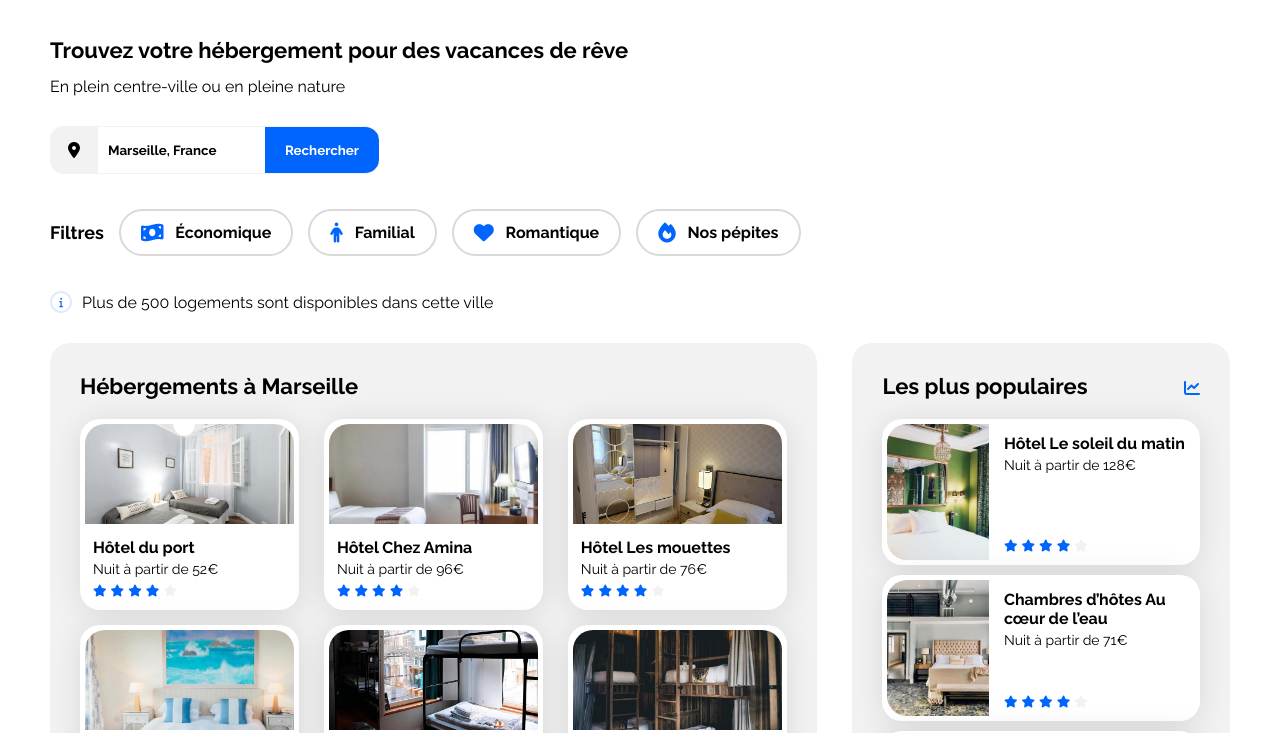
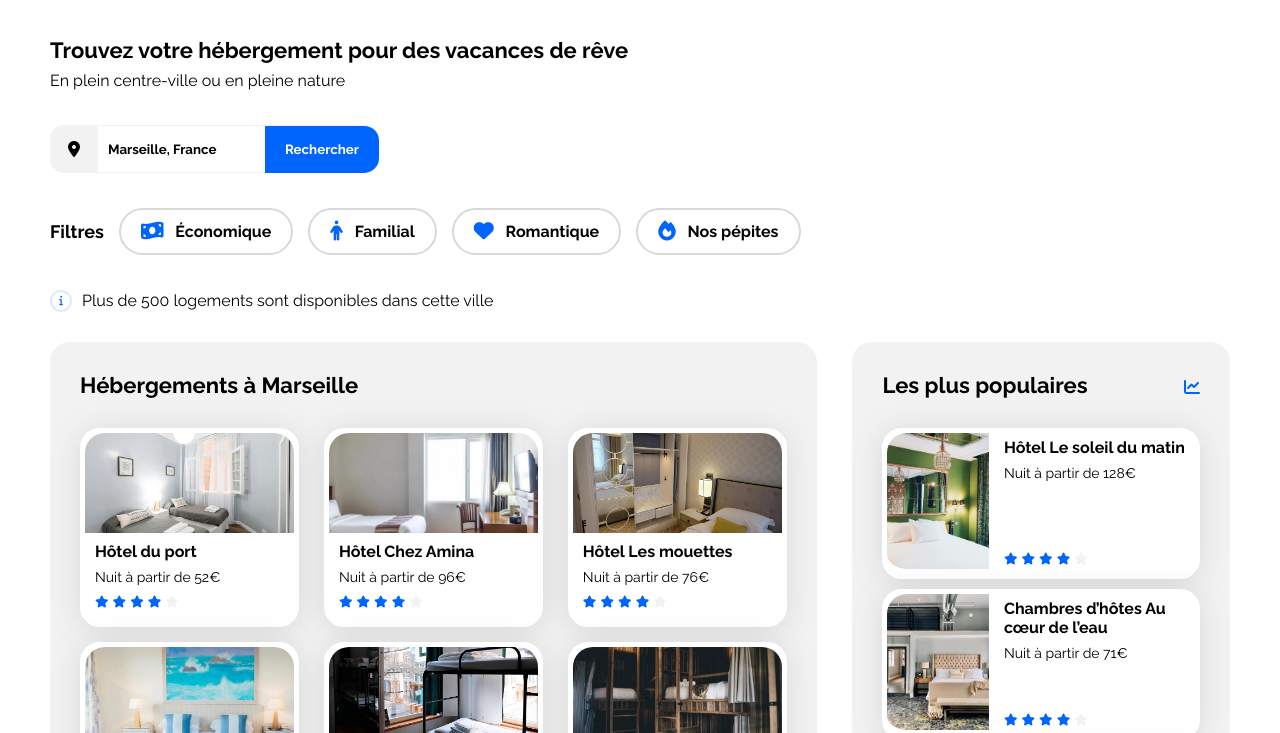
Before and after one commit to jackvpt/booki, a plain HTML site: page index.html in a window 1280 px wide. Shown: the part 41-774 px from the top of the page. Drawn offline with Linux system fonts and the light colour scheme.

Commit message:
CSS compliance with Figma Maquette

```diff
--- a/css/style.css
+++ b/css/style.css
@@ -30,27 +30,35 @@ a {
 }
 
 .section-title {
-    margin: 0 0 20px;
+    margin: 0 0 30px;
 }
 
 .card {
     background-color: white;
     border-radius: 20px;
-    padding: 5px;
+    border: 5px solid white;
     filter: drop-shadow(0px 3px 15px rgba(0, 0, 0, 0.1));
+    padding-bottom: 10px;
 }
 
 .card img {
     object-fit: cover;
+    border-bottom: 5px solid white;
 }
 
 .card-title {
     font-size: 16px;
-    font-weight: bold;
+    font-weight: 700;
 }
 
 .card-subtitle {
     font-size: 14px;
+}
+
+.card-txt{
+    display:flex;
+    flex-direction: column;
+    gap:8px;
 }
 
 .euro {
@@ -61,30 +69,37 @@ a {
     color: var(--main-bg-color);
 }
 
+p{
+    margin:0;
+}
+
 h1 {
     font-size: 22px;
-    font-weight: bold;
+    font-weight: 700;
+    margin: 15px 0 8px 0;
 }
 
 h2 {
     font-size: 22px;
-    font-weight: bold;
+    font-weight: 700;
 }
 
 h3 {
     font-size: 18px;
     font-weight: bold;
+    margin:0;
 }
 
 h4 {
     font-size: 16px;
-    font-weight: bold;
+    font-weight: 700;
+    margin:0;
 }
 
 h5 {
     font-size: 16px;
     font-weight: normal;
-    margin:0;
+    margin: 0;
 }
 
 /* =========================================== */
@@ -117,7 +132,7 @@ h5 {
 }
 
 .header-text {
-    margin: 40px 0 30px 0;
+    margin: 40px 0 35px 0;
 }
 
 /* =========================================== */
@@ -127,7 +142,7 @@ h5 {
     display: flex;
     flex-direction: row;
     height: 48px;
-    margin-bottom: 30px;
+    margin-bottom: 35px;
 }
 
 .location-icon {
@@ -167,11 +182,11 @@ h5 {
     background-color: var(--main-color);
     color: white;
     font-weight: bold;
-    border-radius: 0 14px 14px 0;
+    border-radius: 0 15px 15px 0;
     border-left: 0;
     border-top: 1px solid var(--main-bg-color);
     border-right: 0;
-    border-bottom: 1px solid var(--main-bg-color);
+    border-bottom: 1px solid var(--main-color);
     text-align: center;
     padding: 0 20px;
     cursor: pointer;
@@ -190,7 +205,7 @@ h5 {
     flex-direction: row;
     align-items: center;
     font-weight: bold;
-    margin-bottom: 30px;
+    margin-bottom: 35px;
 }
 
 .filter-text {
@@ -294,25 +309,14 @@ h5 {
 }
 
 .hebergements-cards .card-content {
-    padding-left: 8px;
+    padding: 0 10px;
     display: flex;
     flex-direction: column;
     justify-content: space-between;
+    gap:8px;
     box-sizing: border-box;
 }
 
-.hebergements-cards .card-title {
-    margin-top: 10px;
-    margin-bottom: 4px;
-}
-
-.hebergements-cards .card-subtitle {
-    margin: 0 0 4px 0;
-}
-
-.hebergements-cards .card-rating {
-    margin-bottom: 5px;
-}
 
 .display-more {
     font-weight: bold;
@@ -345,6 +349,7 @@ h5 {
 
 .populaires-cards .card {
     display: flex;
+    padding-bottom:0;
 }
 
 .populaires-cards img {
@@ -356,7 +361,7 @@ h5 {
 
 .populaires-cards .card-content {
     width: 67%;
-    padding-left: 15px;
+    padding: 5px 0 5px 15px;
     display: flex;
     flex-direction: column;
     justify-content: space-between;
@@ -364,23 +369,19 @@ h5 {
 }
 
 .populaires-cards .card-title {
-    margin-top: 10px;
-    margin-bottom: 4px;
+    /* margin-top: 10px;
+    margin-bottom: 4px; */
 }
 
 .populaires-cards .card-subtitle {
     margin: 0;
 }
 
-.populaires-cards .card-rating {
-    margin-bottom: 5px;
-}
-
 /* =========================================== */
 /* ACTIVITES */
 /* =========================================== */
 .activites {
-    margin-top: 20px;
+    margin: 35px 0;
     padding: 30px;
 }
 
@@ -392,14 +393,19 @@ h5 {
 }
 
 .activites-cards .card-title {
-    margin: 0 0 0 16px;
-    height: 50px;
+    /* margin: 0 0 0 16px; */
+    /* height: 50px;
     display: flex;
-    align-items: center;
+    align-items: center; */
+}
+
+.activites-cards .card .card-txt{
+    padding: 20px 19px;
 }
 
 .activites-cards .card {
     padding: 0;
+    border-width: 0;
 }
 
 .activites-cards .card img {
@@ -407,6 +413,7 @@ h5 {
     height: 380px;
     border-top-left-radius: 20px;
     border-top-right-radius: 20px;
+    border-width: 0;
 }
 
 .activites-cards a {
@@ -427,15 +434,20 @@ footer {
 
 .footer-column {
     width: 33%;
+    padding:20px;
 }
 
 footer ul {
     padding: 0;
+    margin: 15px 0 0 0;
+    display: flex;
+    flex-direction: column;
+    gap:15px;
     list-style-type: none;
 }
 
 footer li {
-    margin: 10px 0;
+    /* margin: 10px 0; */
     font-size: 16px;
 }
 
@@ -559,6 +571,10 @@ footer a:hover {
     .search-bar button span {
         display: none;
     }
+    .search-bar button {
+        border-radius: 15px;
+        box-shadow: 0px 4px 4px 0px #00000040;
+    }
 
     /* MEDIA QUERY FILTER BAR */
     .filter-bar {
```
